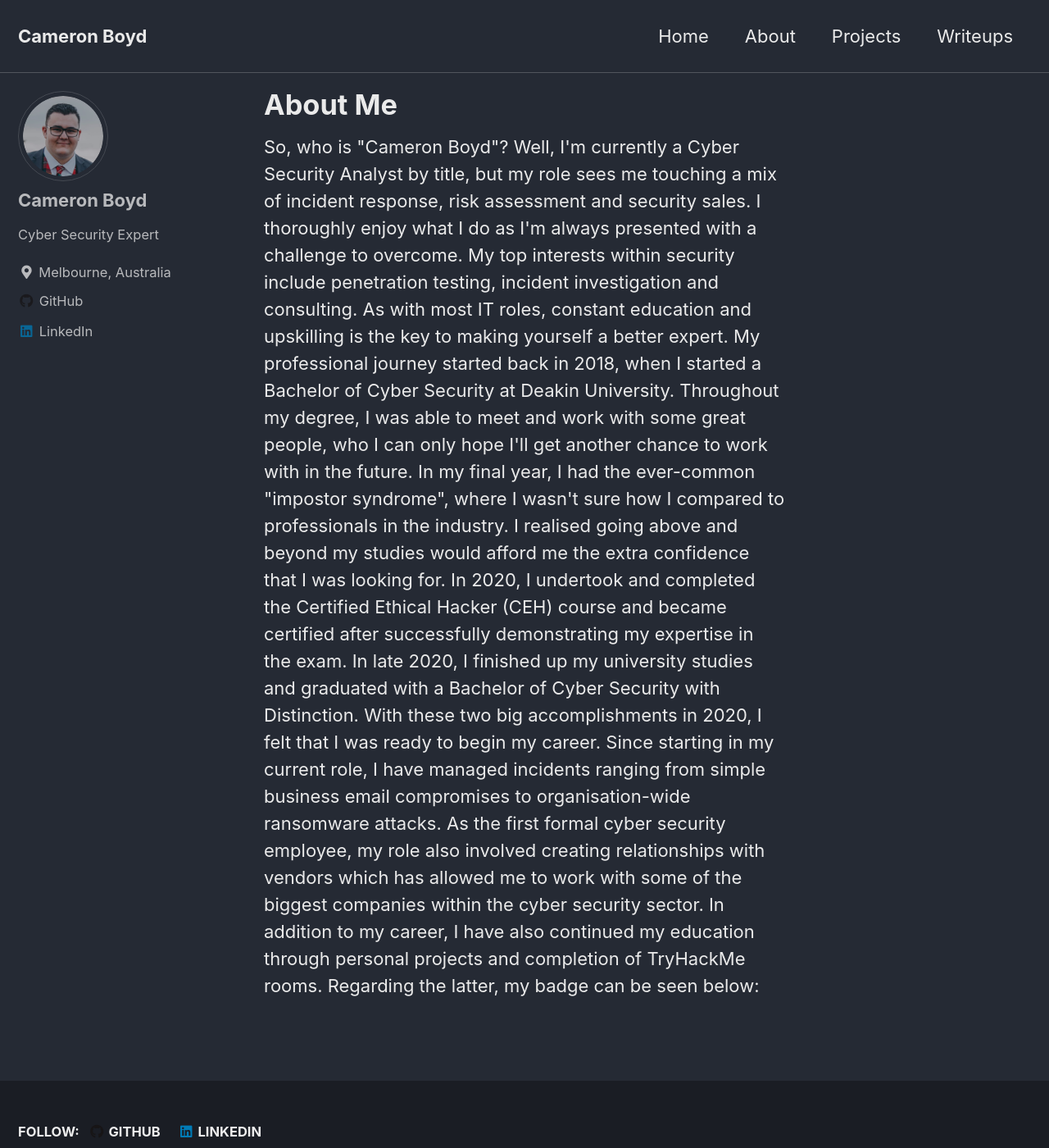
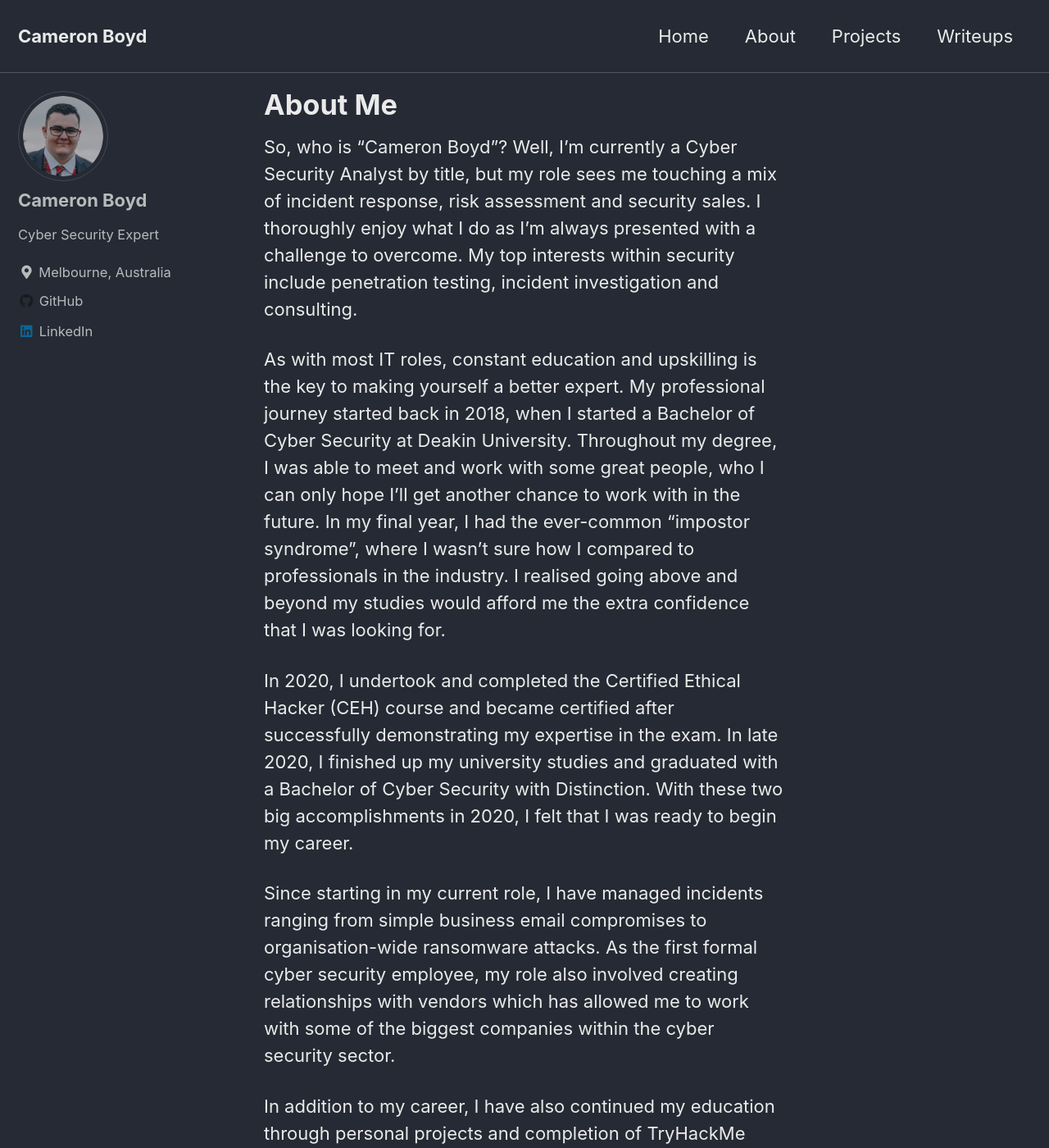
Before and after one commit to cjboyd1999/cjboyd1999.github.io, a Jekyll site: the page built from _pages/about.md, in a window 1280 px wide and 1400 px high. Shown: the whole window at 82% size. Built offline with Jekyll 4.4.1, drawn with Linux system fonts in a browser that asks for light colours; cached includes are drawn as plain includes; some of the changed text lies outside the part shown.

Commit message:
Update about.md

```diff
--- a/_pages/about.md
+++ b/_pages/about.md
@@ -2,7 +2,6 @@
 title: "About Me"
 permalink: /about/
 ---
-<div>
 So, who is "Cameron Boyd"? Well, I'm currently a Cyber Security Analyst by title, but my role sees me touching a mix of incident response, risk assessment and security sales. I thoroughly enjoy what I do as I'm always presented with a challenge to overcome. My top interests within security include penetration testing, incident investigation and consulting.
 
 As with most IT roles, constant education and upskilling is the key to making yourself a better expert. My professional journey started back in 2018, when I started a Bachelor of Cyber Security at Deakin University. Throughout my degree, I was able to meet and work with some great people, who I can only hope I'll get another chance to work with in the future. In my final year, I had the ever-common "impostor syndrome", where I wasn't sure how I compared to professionals in the industry. I realised going above and beyond my studies would afford me the extra confidence that I was looking for.
@@ -12,8 +11,7 @@ In 2020, I undertook and completed the Certified Ethical Hacker (CEH) course and
 Since starting in my current role, I have managed incidents ranging from simple business email compromises to organisation-wide ransomware attacks. As the first formal cyber security employee, my role also involved creating relationships with vendors which has allowed me to work with some of the biggest companies within the cyber security sector.
 
 In addition to my career, I have also continued my education through personal projects and completion of TryHackMe rooms. Regarding the latter, my badge can be seen below:
-<div>
 
-<div>
+<span>
 <script src="https://tryhackme.com/badge/95930"></script>
-</div>
+</span>
```
